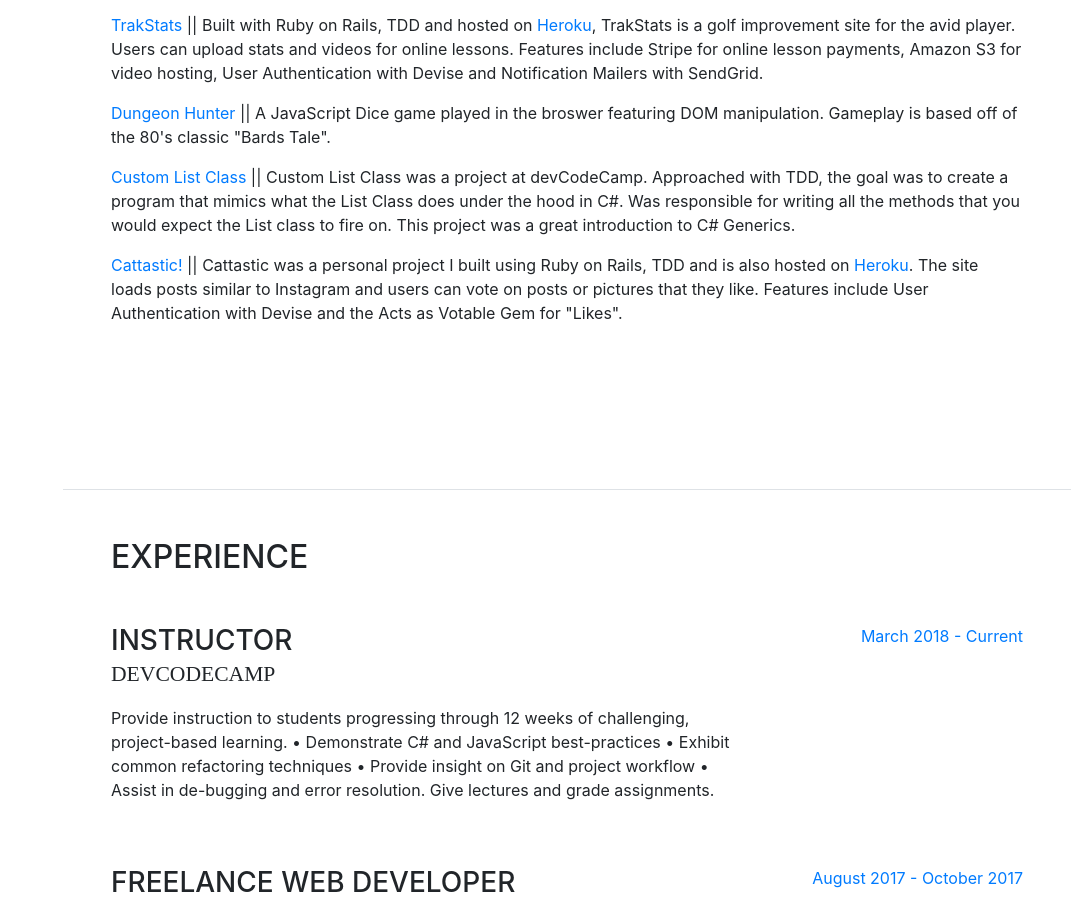
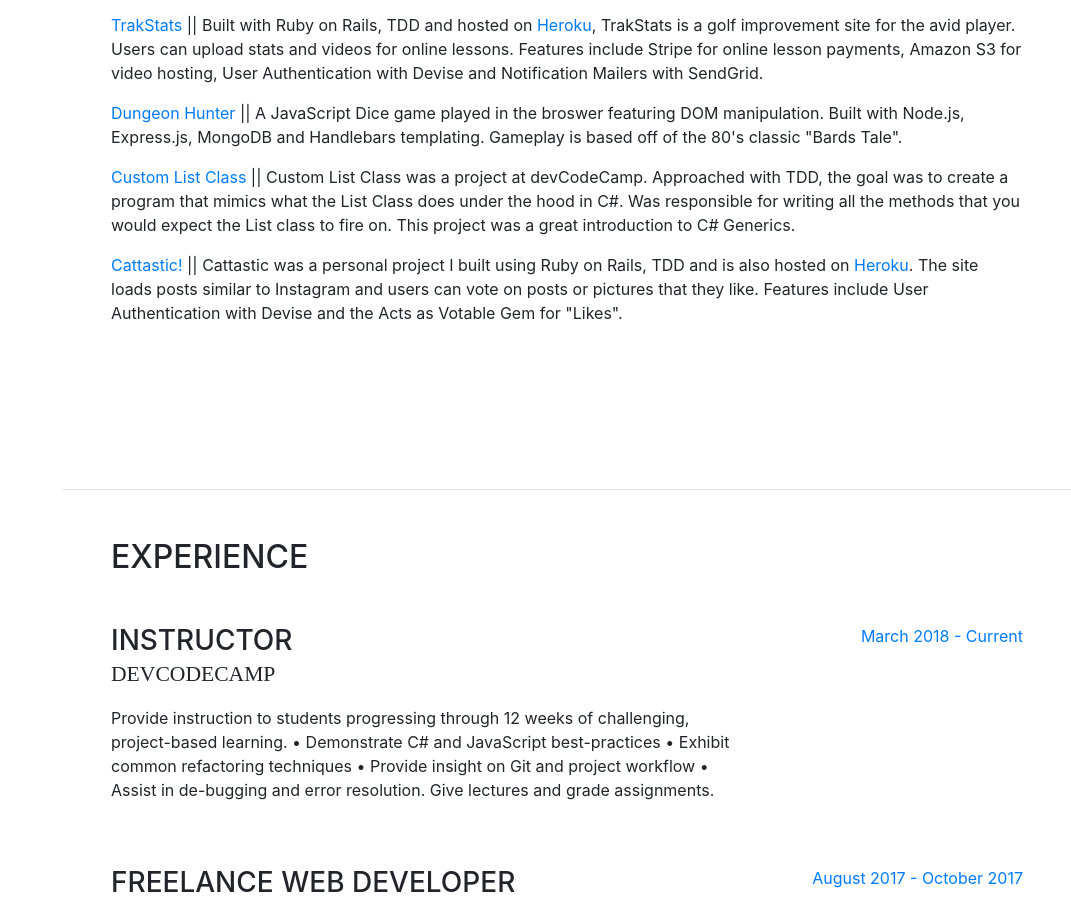
Before and after one commit to waders92/waders92.github.io, a website with bundled scripts: page index.html in a window 1280 px wide. Shown: the part 1110-2011 px from the top of the page, without its empty margins (209-1280 px from the left). Built offline with nearby package versions, Linux system fonts and the light colour scheme; a web font is replaced by a local one.

Commit message:
update project info

```diff
--- a/index.html
+++ b/index.html
@@ -121,7 +121,7 @@
           <h2 class="mb-5">Projects</h2>
           <p><a href="https://github.com/waders92/dcc_paws_and_found" target="_blank">Paws &amp; Found</a>  || ASP.NET MVC-5 web application built by a small team at devCodeCamp using 'code-first' migrations. The application lets users make posts about lost pets. Features include Image Uploading, GoogleMaps API, Stripe API and Notification Mailers using Google's SMTP mail service.</p>
           <p><a href="https://github.com/waders92/golfstats" target="_blank">TrakStats</a>   ||  Built with Ruby on Rails, TDD and hosted on <a href="https://trakstats.herokuapp.com/" target="_blank">Heroku</a>, TrakStats is a golf improvement site for the avid player. Users can upload stats and videos for online lessons. Features include Stripe for online lesson payments, Amazon S3 for video hosting, User Authentication with Devise and Notification Mailers with SendGrid.</p>
-          <p><a href="https://github.com/waders92/dccDiceGame" target="_blank">Dungeon Hunter</a>   ||   A JavaScript Dice game played in the broswer featuring DOM manipulation. Gameplay is based off of the 80's classic "Bards Tale".</p>
+          <p><a href="https://github.com/waders92/dungeon_hunter" target="_blank">Dungeon Hunter</a>   ||   A JavaScript Dice game played in the broswer featuring DOM manipulation. Built with Node.js, Express.js, MongoDB and Handlebars templating. Gameplay is based off of the 80's classic "Bards Tale".</p>
           <p><a href="https://github.com/waders92/dcc_custom_list_class" target="_blank">Custom List Class</a>   ||  Custom List Class was a project at devCodeCamp. Approached with TDD, the goal was to create a program that mimics what the List Class does under the hood in C#. Was responsible for writing all the methods that you would expect the List class to fire on. This project was a great introduction to C# Generics.</p>
           <p><a href="https://github.com/waders92/cattastic" target="_blank">Cattastic!</a>  ||  Cattastic was a personal project I built using Ruby on Rails, TDD and is also hosted on <a href="https://cattastic.herokuapp.com/" target="_blank">Heroku</a>. The site loads posts similar to Instagram and users can vote on posts or pictures that they like. Features include User Authentication with Devise and the Acts as Votable Gem for "Likes".</p>
           <p class="mb-0"></p>
```
